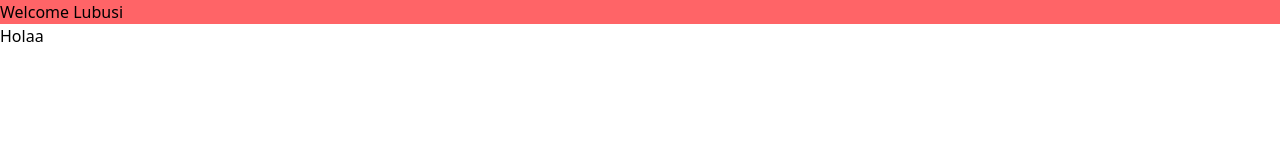
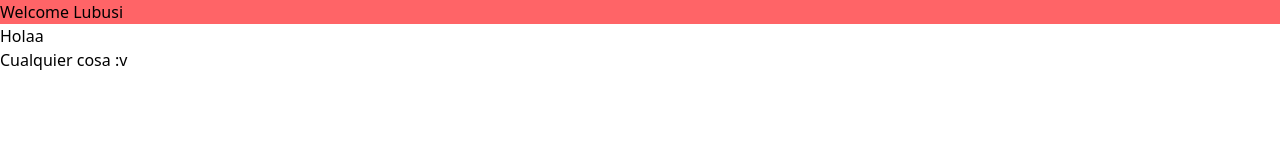
Before and after one commit to Alejandro-RECO/frontend-andhara, a React (Vite) app: page / in a window 1280 px wide. Shown: the top 160 px of the page. Built offline with nearby package versions, Linux system fonts and the light colour scheme.

Commit message:
test: test cualquier cosa

```diff
--- a/src/App.tsx
+++ b/src/App.tsx
@@ -3,6 +3,7 @@ const App = () => {
     <>
       <h1 className="bg-red-400">Welcome Lubusi</h1>
       <p>Holaa</p>
+      <p>Cualquier cosa :v</p>
     </>
   );
 };
```
